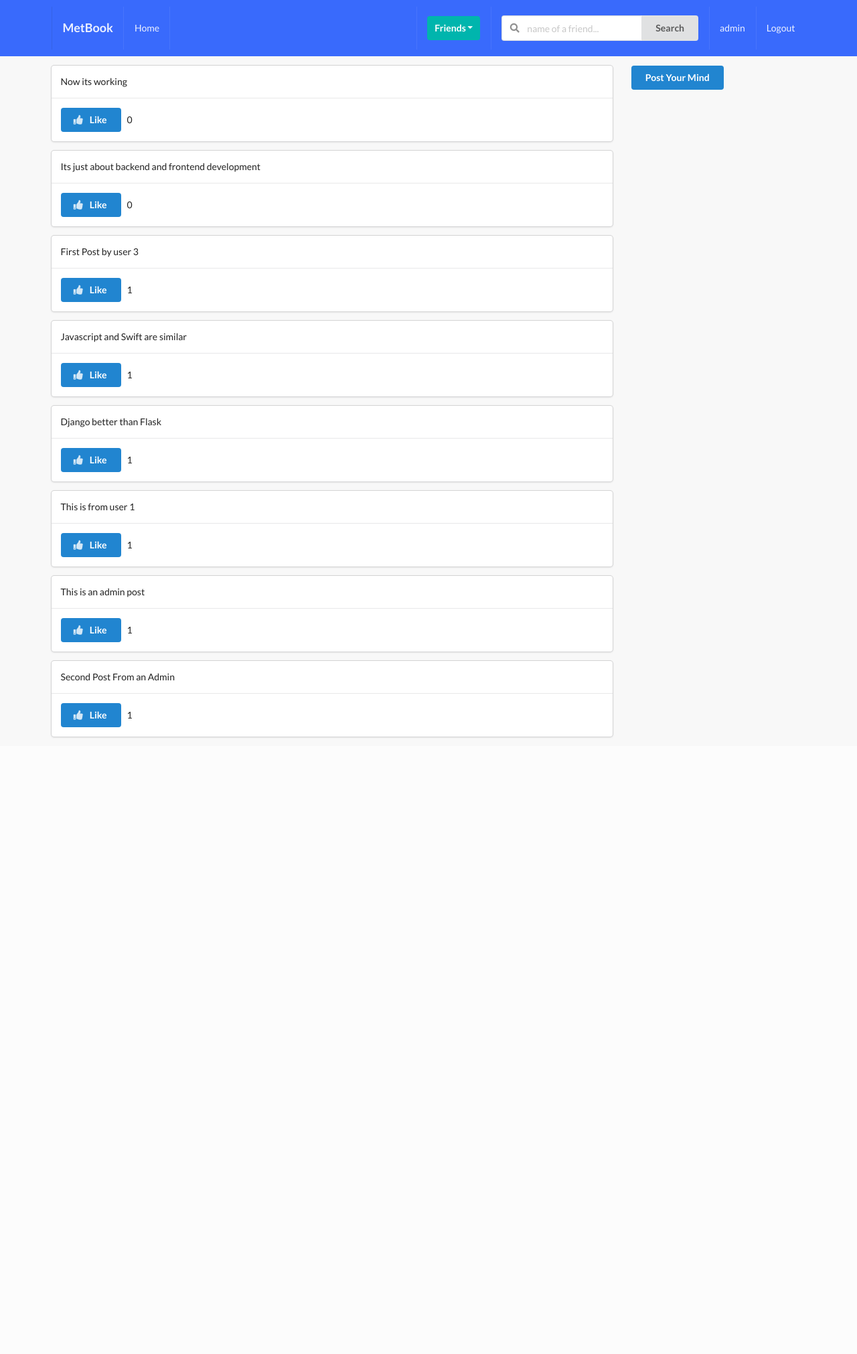
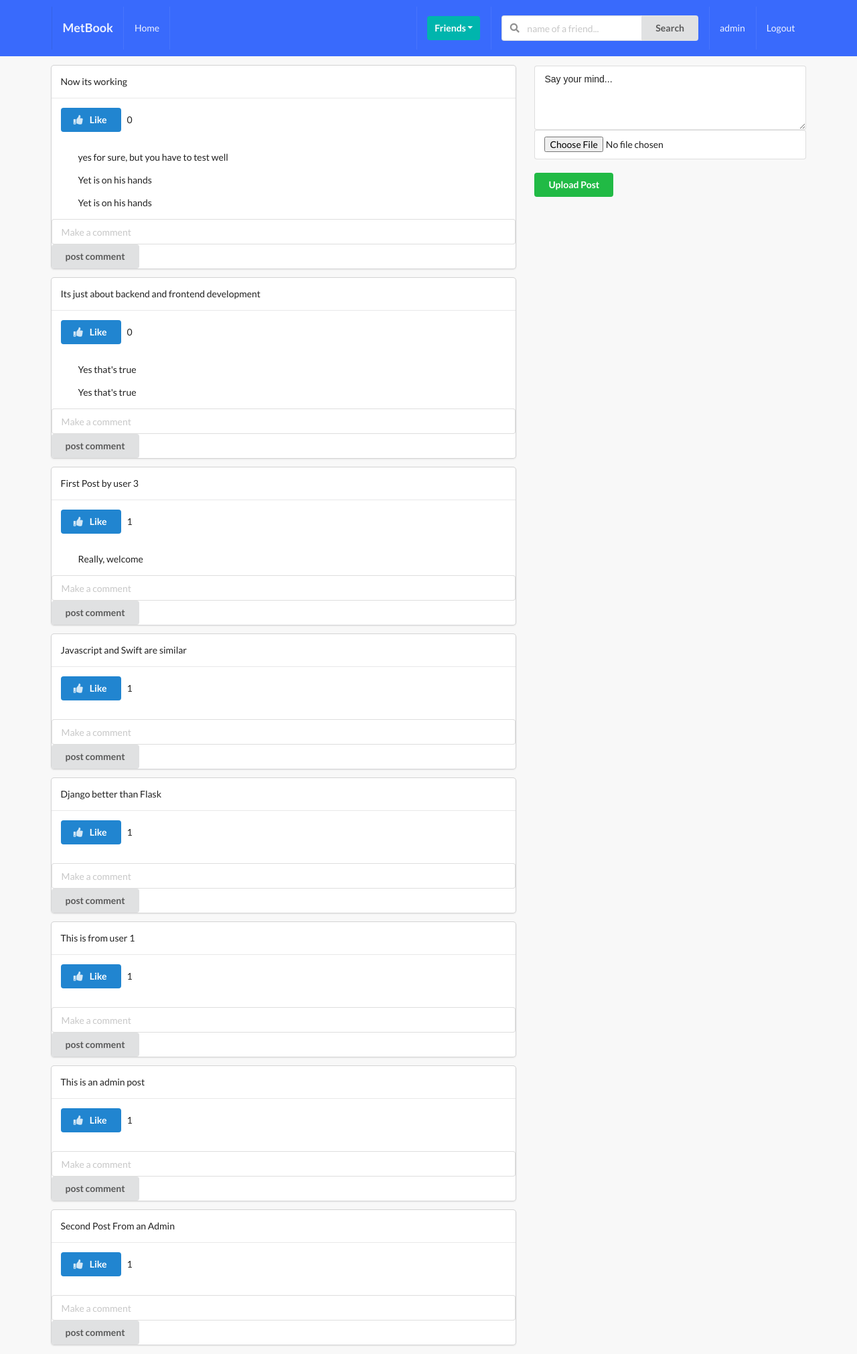
Before and after one commit to onelove001/MetBookSocialMedia, a Django app: page /posts/ in a window 1280 px wide. Shown: the whole page at 67% size. Before the commit the page ends 1102 px from the top, so only its background shows below. Run offline with Django 4.2, Linux system fonts and the light colour scheme; a user stored in the database is signed in; data comes from the database, SQL or seed files in the repository; both versions use the stored data as it was after the commit; some libraries are stand-ins or nearby versions.

Commit message:
Added comment and post form

```diff
--- a/posts_app/models.py
+++ b/posts_app/models.py
@@ -7,7 +7,7 @@ from django.core.validators import FileExtensionValidator
 class Post(models.Model):
     content = models.TextField()
     user = models.ForeignKey(Profile, on_delete=models.CASCADE, related_name="posts")
-    image = models.ImageField(upload_to="posts", blank=True, validators=[FileExtensionValidator(["png", "jpg", "jpeg"])])
+    image = models.ImageField(upload_to="posts", blank=True, null = True)
     liked = models.ManyToManyField(Profile, blank=True, related_name="likes")
     created = models.DateTimeField(auto_now_add=True)
     updated = models.DateTimeField(auto_now=True)
@@ -22,6 +22,10 @@ class Post(models.Model):
 
     def num_comments(self):
         return self.comment_set.all().count()
+
+
+    def num_comments_(self):
+        return self.comment_set.all()
 
 
     def num_likes(self):
--- a/posts_app/templates/posts_app/main.html
+++ b/posts_app/templates/posts_app/main.html
@@ -10,7 +10,7 @@
 
 <div class="ui grid">
     <div class="row">
-        <div class="twelve wide column">
+        <div class="ten wide column">
             {% for post in posts %}
                 <div class="ui fluid card">
                     <div class="content">
@@ -29,11 +29,27 @@
                             &nbsp;{{post.num_likes}}
                         </form>
                     </div>
+                    <div>
+                        <ul>
+                            {% for comment in post.num_comments_ %}
+                                <p>{{comment.body}}</p>
+                            {% endfor %}
+                        </ul>
+                    </div>
+                    <form method ="POST" action="" class="ui form"> {% csrf_token %}
+                        <input type="text" placeholder="Make a comment" name="comment"><br>
+                        <input type="hidden" name="post_id" value="{{post.id}}">
+                        <button class="ui button info" type="submit" name="submit_comment">post comment</button>
+                    </form>
                 </div>
             {% endfor %}
         </div>
-        <div class="four wide column">
-            <button class="ui primary button">Post Your Mind</button>
+        <div class="six wide column">
+            <form method ="POST" action="" class="ui form" enctype="multipart/form-data"> {% csrf_token %}
+                <textarea type="text" placeholder="" rows="4" cols="" name="content">Say your mind...</textarea><br>
+                <input type="file" placeholder="" name="image"><br><br>
+                <button class="ui button positive" type="submit" name="submit_post">Upload Post</button>
+            </form>
         </div>
     </div>
 </div>
--- a/posts_app/views.py
+++ b/posts_app/views.py
@@ -5,6 +5,22 @@ from .models import *
 def main_posts_view(request):
     posts = Post.objects.all()
     profile = Profile.objects.filter(user = request.user).first()
+    # comments = Comment.objects.all()
+    if request.method == "POST" and "submit_post" in request.POST:
+        content = request.POST["content"]
+        if not request.POST["image"] == "":
+            image = request.FILES["image"]
+        else:
+            image=None
+        post = Post(content = content, user=profile, image=image)
+        post.save()
+
+    if request.method == "POST" and "submit_comment" in request.POST:
+        comment = request.POST["comment"]
+        post_id = request.POST["post_id"]
+        post_obj = Post.objects.filter(id = post_id).first()
+        comment = Comment(user=profile, post=post_obj, body=comment)
+        comment.save()
 
     context = {
         "posts":posts,
```
Also changed, not shown: db.sqlite3, media/posts/download.png (added), posts_app/migrations/0003_alter_post_image.py (added).
